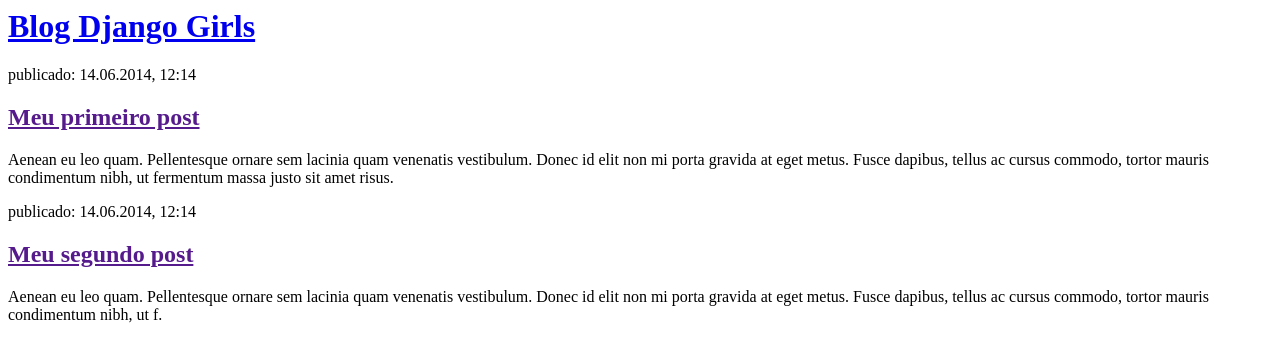
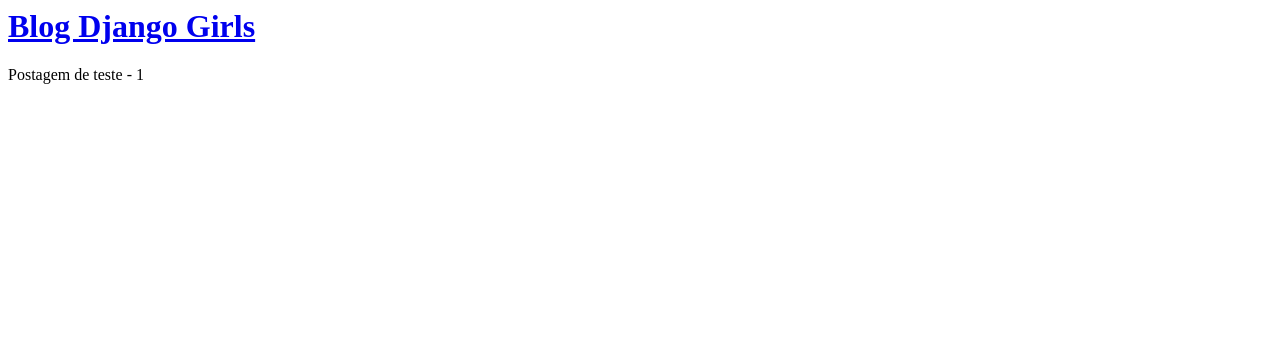
Before and after one commit to Caiohh/Python-Django, a Django app: template blog/templates/blog/post_list.html in a window 1280 px wide. Shown: the top 362 px of the page. Run offline with Django 3.2, Linux system fonts and the light colour scheme; the template is opened without the code that fills it: values that come from a table or form of the project are taken from there, others are empty; data comes from the database, SQL or seed files in the repository; both versions use the stored data as it was after the commit.

Commit message:
commit blog python creation

```diff
--- a/blog/templates/blog/post_list.html
+++ b/blog/templates/blog/post_list.html
@@ -8,15 +8,7 @@
         </div>
 
         <div>
-            <p>publicado: 14.06.2014, 12:14</p>
-            <h2><a href="">Meu primeiro post</a></h2>
-            <p>Aenean eu leo quam. Pellentesque ornare sem lacinia quam venenatis vestibulum. Donec id elit non mi porta gravida at eget metus. Fusce dapibus, tellus ac cursus commodo, tortor mauris condimentum nibh, ut fermentum massa justo sit amet risus.</p>
-        </div>
-
-        <div>
-            <p>publicado: 14.06.2014, 12:14</p>
-            <h2><a href="">Meu segundo post</a></h2>
-            <p>Aenean eu leo quam. Pellentesque ornare sem lacinia quam venenatis vestibulum. Donec id elit non mi porta gravida at eget metus. Fusce dapibus, tellus ac cursus commodo, tortor mauris condimentum nibh, ut f.</p>
+           {{ post }}
         </div>
     </body>
 </html>
--- a/blog/views.py
+++ b/blog/views.py
@@ -1,6 +1,8 @@
 from django.shortcuts import render
+from django.utils import timezone
+from .models import Post
 
-# Create your views here.
 
 def post_list(request):
-    return render(request, 'blog/post_list.html', {})
+    posts = Post.objects.filter(published_date__lte=timezone.now()).order_by('published_date')
+    return render(request, 'blog/post_list.html', {'posts': posts})
```
Also changed, not shown: db.sqlite3.
